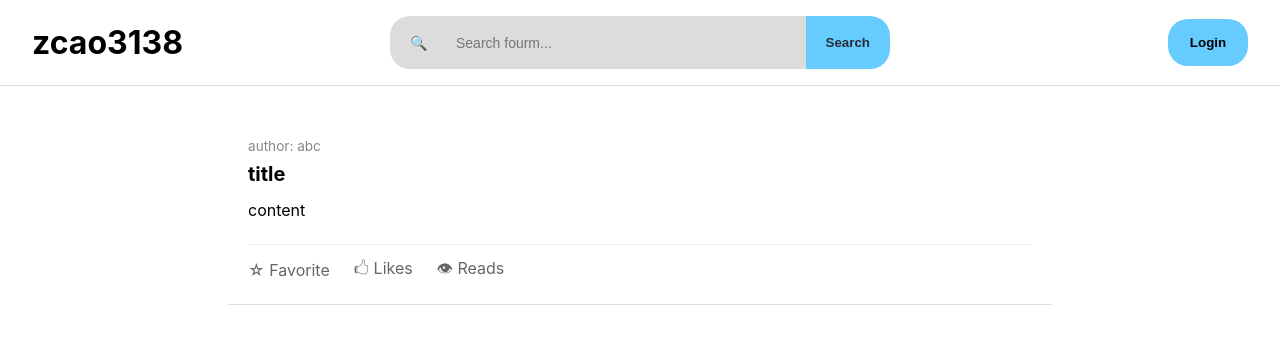
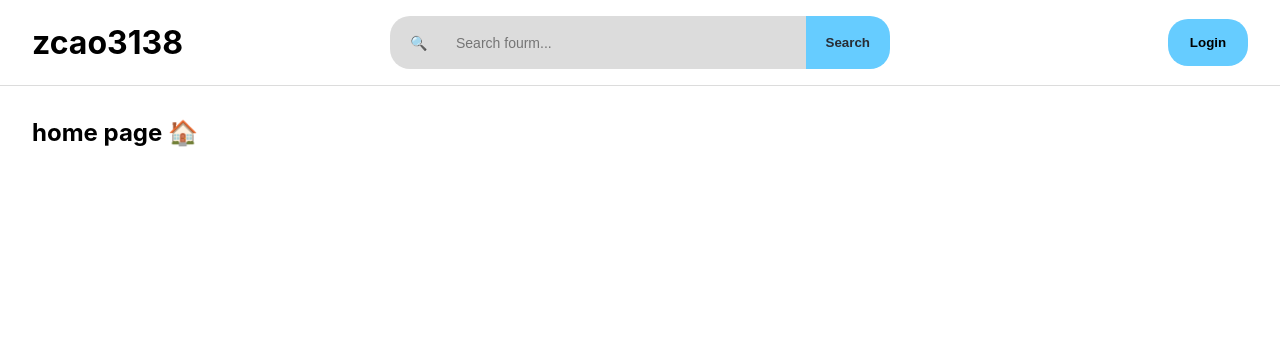
Before and after one commit to AlexCaoGZ/AlexCaoGZ.github.io, a React (Vite) app: page / in a window 1280 px wide. Shown: the top 344 px of the page. Built offline with nearby package versions, Linux system fonts and the light colour scheme.

Commit message:
changing structure

```diff
--- a/src/App.tsx
+++ b/src/App.tsx
@@ -1,7 +1,7 @@
 import { BrowserRouter, Routes, Route } from 'react-router-dom';
 import Layout from './components/Layout';
-//import Home from './pages/Home';
-import Favorite from './components/Favorite';
+import Home from './pages/Home';
+//import Favorite from './pages/Favorite';
 import './App.css'
 
 function App() {
@@ -12,7 +12,7 @@ function App() {
 
         <Route path="/" element={<Layout />}>
 
-          <Route index element={<Favorite />} />
+          <Route index element={<Home />} />
 
         </Route>
       </Routes>
--- a/src/components/Favorite.tsx
+++ b/src/components/PostCard.tsx
@@ -1,8 +1,14 @@
+interface PostCardProps {
+    postId: string;
+    authorId: string;
+    title: string;
+    content: string;
+    likes: number;
+    reads: number;
+  }
 
-
-export default function Favorite(){
-
-    return(
+  export default function PostCard({ authorId, title, content, likes, reads }: PostCardProps) {
+    return (
         <div style={{display: 'flex', justifyContent: 'center', alignItems: 'center'}}>
             <div style={{flex: 1}}> </div>
             <div style={{
@@ -17,17 +23,17 @@ export default function Favorite(){
             >
 
                 <div style={{ fontSize: '0.85rem', color: '#888', marginBottom: '8px' }}>
-                author: abc
+                author: {authorId}
                 </div>
 
 
                 <div style={{ fontSize: '1.25rem', fontWeight: 'bold', color: 'black', marginBottom: '12px' }}>
-                    title
+                    title: {title}
                 </div>
 
 
                 <div style={{ fontSize: '1rem', color: 'black', lineHeight: '1.6', marginBottom: '20px' }}>
-                    content
+                    content: {content}
                 </div>
 
 
@@ -52,15 +58,15 @@ export default function Favorite(){
                         </span>
                     </button>
                     <span style={{ display: 'flex', alignItems: 'center', gap: '4px' }}>
-                        🖒 Likes
+                        🖒 {likes} Likes
                     </span>
                     <span style={{ display: 'flex', alignItems: 'center', gap: '4px' }}>
-                        👁 Reads
+                        👁 {reads} Reads
                     </span>
                 </div>
 
             </div>
             <div style={{flex: 1}}></div>
         </div>
-    )
+    );
 }
--- /dev/null
+++ b/src/pages/Favorite.tsx
@@ -0,0 +1,11 @@
+//import PostCard from "./PostCard"
+
+export default function Favorite(){
+
+    return(
+        <div style={{ padding: '2rem' }}>
+        <h2>Favorite</h2>
+
+      </div>
+    )
+}
```
